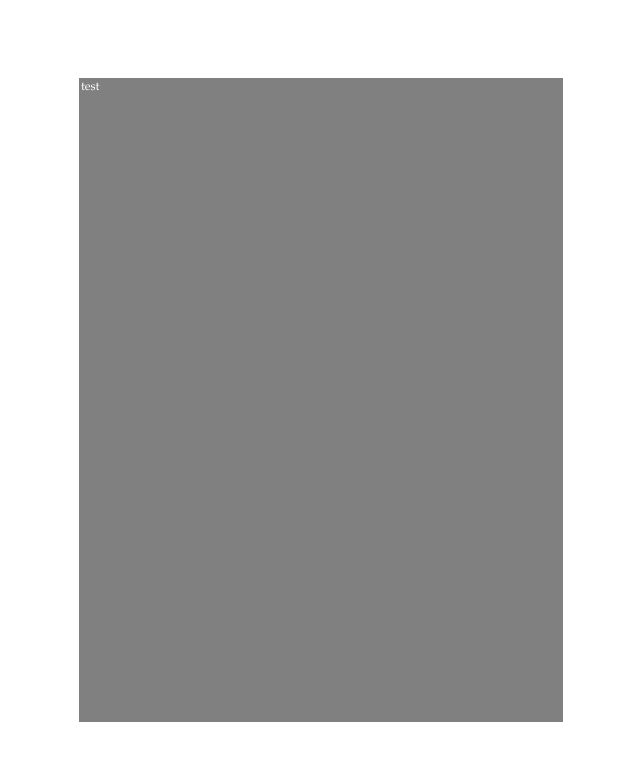
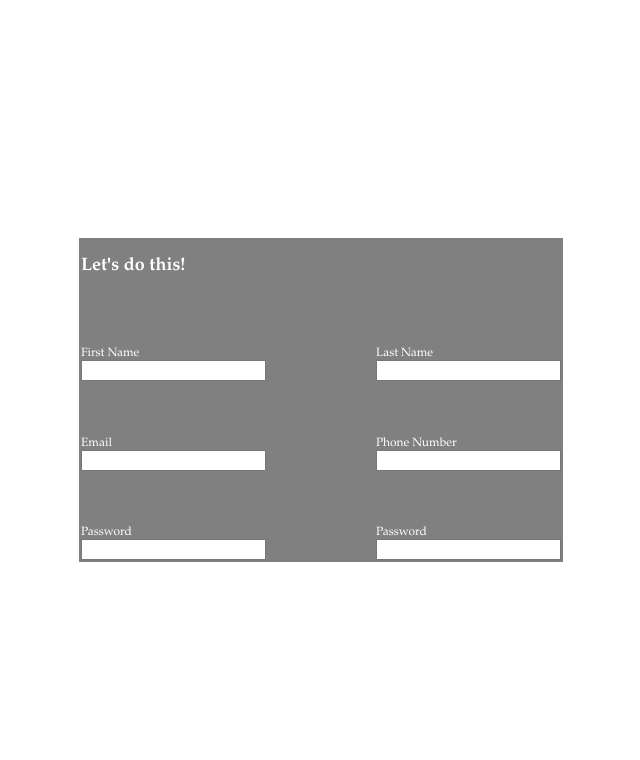
Before and after one commit to zopalmer14/TOP-sign-up-form, a plain HTML site: page index.html in a window 1280 px wide. Shown: the whole page, without its empty margins (319-959 px from the left). Drawn offline with Linux system fonts and the light colour scheme.

Commit message:
create basic form structure

```diff
--- a/index.html
+++ b/index.html
@@ -9,9 +9,45 @@
 </head>
 <body>
     <div id="screen_container">
-        <div id="calc_container">
-            test
-        </div>
+        <form id="form_container" action="index.html" method="post">
+            <h2>Let's do this!</h2>
+
+            <div class="form_row">
+                <div class="form_section">
+                    <label for="first_name">First Name</label>
+                    <input type="text" name="first_name" id="first_name"/>
+                </div>
+
+                <div class="form_section">
+                    <label for="last_name">Last Name</label>
+                    <input type="text" name="last_name" id="last_name"/>
+                </div>
+            </div>
+
+            <div class="form_row">
+                <div class="form_section">
+                    <label for="user_email">Email</label>
+                    <input type="text" name="email" id="user_email"/>
+                </div>
+
+                <div class="form_section">
+                    <label for="phone_number">Phone Number</label>
+                    <input type="text" name="phone_number" id="phone_number"/>
+                </div>
+            </div>
+
+            <div class="form_row">
+                <div class="form_section">
+                    <label for="user_password">Password</label>
+                    <input type="text" name="password" id="user_password"/>
+                </div>
+
+                <div class="form_section">
+                    <label for="confirm_password">Password</label>
+                    <input type="text" name="confirm_password" id="confirm_password"/>
+                </div>
+            </div>
+        </form>
     </div>
 </body>
 </html>
--- a/styles.css
+++ b/styles.css
@@ -17,14 +17,26 @@ body {
     height: 100vh;
 }
 
-#calc_container {
+#form_container {
     display: flex;
     flex-direction: column;
     justify-content: space-between;
     align-items: stretch;
 
     width: 60vh;
-    height: 80vh;
+    height: 40vh;
     padding: 2px;
     background-color: gray;
 }
+
+.form_row {
+    display: flex;
+    align-items: center;
+    justify-content: space-between;
+}
+
+.form_section {
+    display: flex;
+    flex-direction: column;
+    align-items: start;
+}
```
